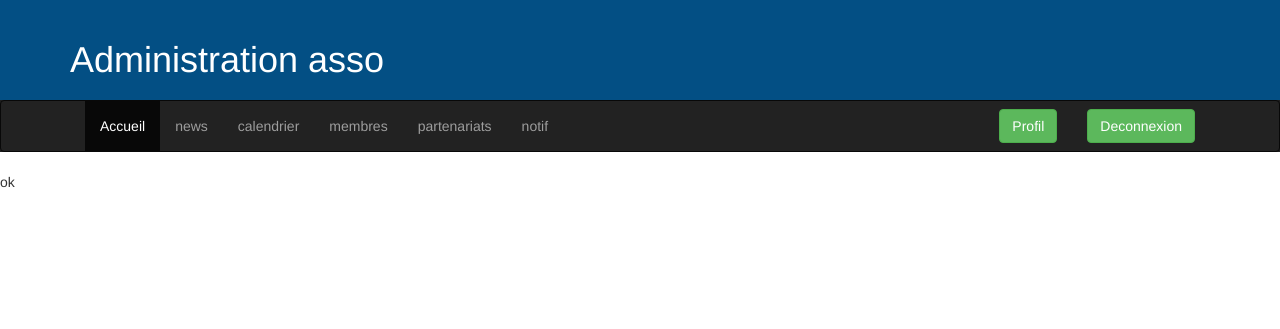
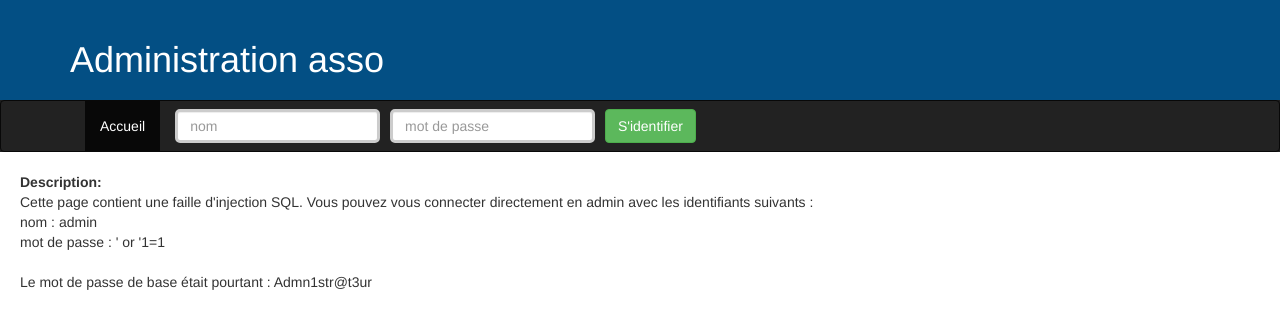
Before and after one commit to Tarkiflettes/owasp, a PHP site: page /index.php in a window 1280 px wide. Shown: the top 329 px of the page. Run offline with PHP 8.4, Linux system fonts and the light colour scheme; the visitor is signed in with stand-in values (Sample User, id 1); data that the repository does not hold is empty.

Commit message:
DEV - Page d'index

```diff
--- a/db_config.php
+++ b/db_config.php
@@ -1,10 +1,11 @@
 <?php
 
-/*
- * All database connection variables
- */
+$dsn = 'mysql:dbname=association;host=localhost';
+$user = 'root';
+$password = 'root';
 
-define('DB_USER', "root"); // db user
-define('DB_PASSWORD', "root"); // db password (mention your db password here)
-define('DB_DATABASE', "association"); // database name
-define('DB_SERVER', "localhost"); // db server
+try {
+    $db = new PDO($dsn, $user, $password);
+} catch (PDOException $e) {
+    echo 'Connexion échouée : ' . $e->getMessage();
+}
--- a/public_html/style.css
+++ b/public_html/accueil.css
@@ -73,6 +73,9 @@
     text-align: center;
 }
 
+.body-center{
+    padding-left: 20px;
+}
 
 
 
--- a/public_html/css.css
+++ b/public_html/css.css
@@ -495,6 +495,11 @@
 
   padding-top: 72px;
 }
+
+.body-center{
+    padding-left: 20px;
+}
+
 #hauteur {
   padding-left:0%;
   width:100%;
--- a/public_html/index.php
+++ b/public_html/index.php
@@ -1,3 +1,8 @@
+<?php
+session_start();
+require_once __DIR__ . '/../db_config.php';
+?>
+
 <!DOCTYPE HTML>
 <html>
     <head>
@@ -6,15 +11,8 @@
         <link rel="stylesheet" type="text/css" href="css.css">
         <link rel="stylesheet" type="text/css" href="bootstrap/css/bootstrap.min.css">
 
-  <head/>
+    </head>
     <body>
-  <?php
-  session_start();
-  require_once __DIR__ . '/../newdb_config.php';
-  // connecting to db
-  $db = new PDO('mysql:host='.DB_SERVER.';dbname='.DB_DATABASE, DB_USER, DB_PASSWORD) or die(mysql_error());
-  ?>
-
         <div class="jumboton">
             <div class="container">
                 <h1><a href="index.php">Administration asso</a></h1>
@@ -27,68 +25,26 @@
                     <div class="container-fluid">
                         <ul class="nav navbar-nav">
                             <li class="active"> <a href="index.php">Accueil</a> </li>
-
-
-              <?php
-               if (isset($_SESSION['id']))
-              {
-                ?>
-                <li> <a href="news.php">news</a> </li>
-                <li> <a href="calendrier.php">calendrier</a> </li>
-                <li> <a href="membres.php">membres</a> </li>
-                <li> <a href="partenariats.php">partenariats</a> </li>
-                <li> <a href="notif.php">notif</a> </li>
-                <?php
-                if($_SESSION['id'] == -1){
-                  echo "<li> <a href='comptes.php'>comptes</a> </li>";
-                }
-              }
-              ?>
-            </ul>
-
-
-            <?php
-            if (!isset($_SESSION['id'])){
-
-              echo "<form class='navbar-form navbar-right inline-form' action='connexion.php' method='POST'>";
-                echo "<div class='form-group'>";
-                  echo "<input type='text' placeholder='nom' class='form-control1' name='nom'>";
-                echo "</div>";
-                echo "<div class='form-group'>";
-                  echo "<input type='Password' placeholder='mot de passe' class='form-control1' name='mdp'>";
-                echo "</div>";
-                echo "<button type='submit' class='btn btn-success' >S'identifier</button>";
-              echo "</form>";
-
-
-            }
-            else{
-
-              echo "<form class='navbar-form navbar-right inline-form' action='deconnexion.php' method='POST'>";
-                echo "<button type='submit' class='btn btn-success' >Deconnexion</button>";
-              echo "</form>";
-
-              $req = $db->prepare("SELECT * FROM nomasso WHERE idasso = :id");
-
-              $req->execute(array(
-                ':id' => $_SESSION['id']
-            ));
-              $donnees = $req->fetch();
-
-              echo "<form class='navbar-form navbar-right inline-form' action='profil.php' method='POST'>";
-                echo "<button type='submit' class='btn btn-success' >Profil ".$donnees['nomasso']."</button>";
-              echo "</form>";
-            }
-            ?>
+                            <form class='navbar-form navbar-right inline-form' action='connexion.php' method='POST'>
+                                <div class='form-group'>
+                                    <input type='text' placeholder='nom' class='form-control1' name='nom'>
+                                </div>
+                                <div class='form-group'>
+                                    <input type='Password' placeholder='mot de passe' class='form-control1' name='mdp'>
+                                </div>
+                                <button type='submit' class='btn btn-success' >S'identifier</button>
+                            </form>
                     </div>
                 </div>
             </nav>
         </nav>
-<?php
-      if (isset($_SESSION['id']))
-      {
-          echo "ok";
-      }
-?>
-  <body/>
+        <div class="body-center"><b>Description:</b><br/>
+            Cette page contient une faille d'injection SQL.
+            Vous pouvez vous connecter directement en admin avec les identifiants suivants :<br/>
+            nom : admin<br/>
+            mot de passe : ' or '1=1<br/>
+            <br/>
+            Le mot de passe de base était pourtant : Admn1str@t3ur
+        </div>
+    </body>
 </html>
```
Also changed, not shown: public_html/accueil.php (added, +85 -0 lines), public_html/connexion.php (+7 -9 lines). Lines whose indentation alone changed are shown as unchanged.
